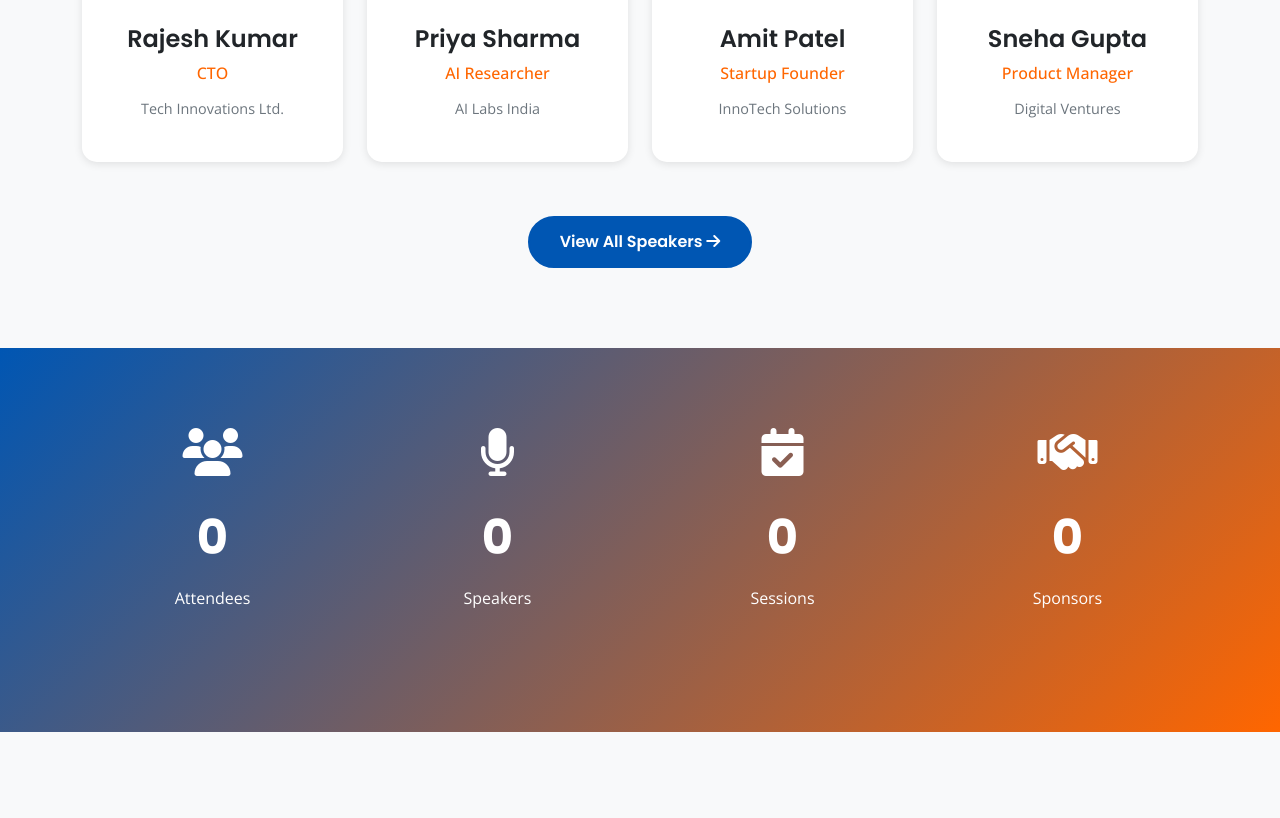
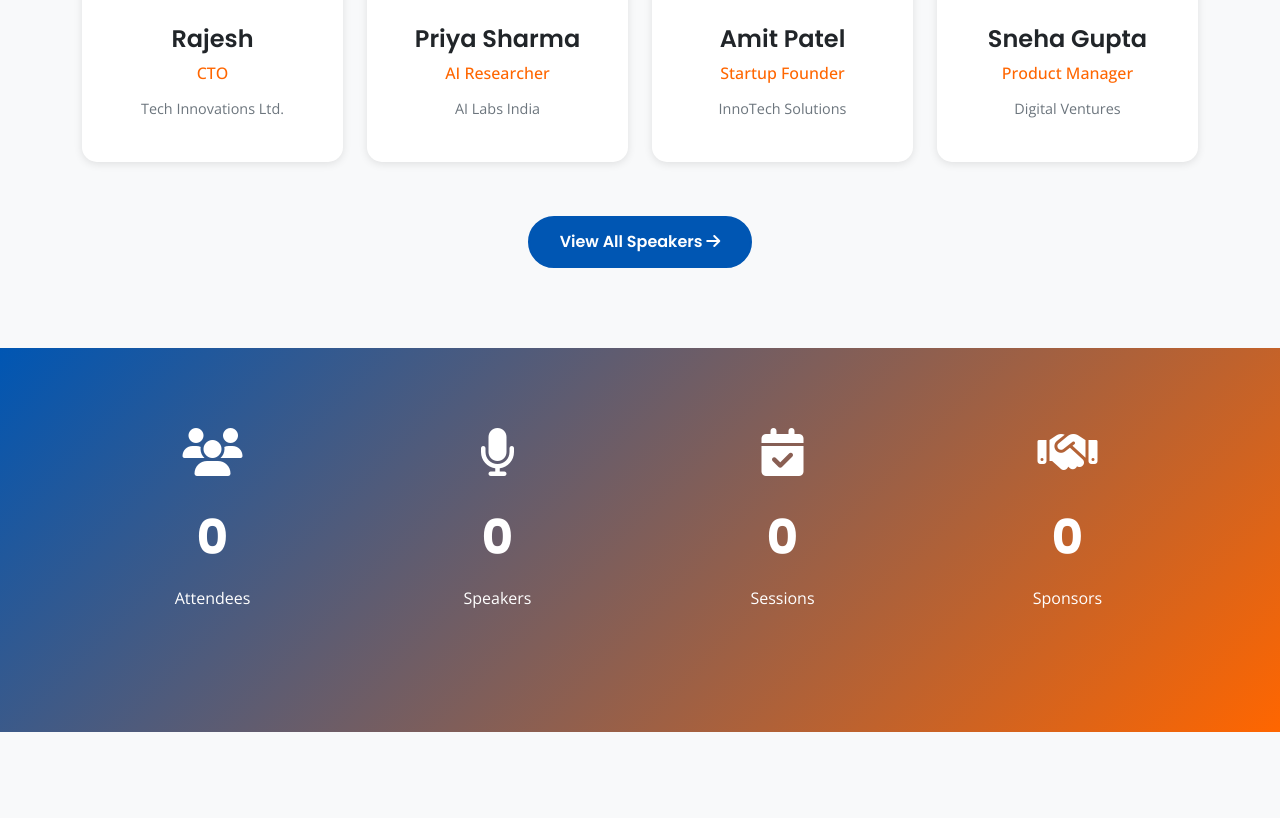
Before and after one commit to suriya664/EVENT-PRO-WEB, a plain HTML site: page index.html in a window 1280 px wide. Shown: the part 2228-3046 px from the top of the page. Drawn offline with nearby package versions, Linux system fonts and the light colour scheme.

Commit message:
Update index.html

```diff
--- a/index.html
+++ b/index.html
@@ -216,7 +216,7 @@
                             </div>
                         </div>
                         <div class="speaker-info">
-                            <h4>Rajesh Kumar</h4>
+                            <h4>Rajesh</h4>
                             <p class="designation">CTO</p>
                             <p class="company">Tech Innovations Ltd.</p>
                         </div>
```
